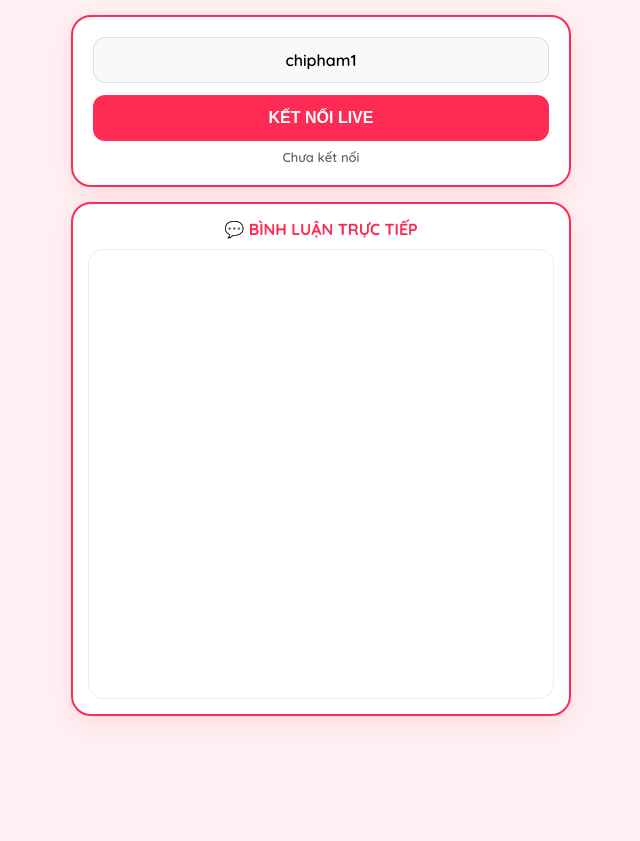
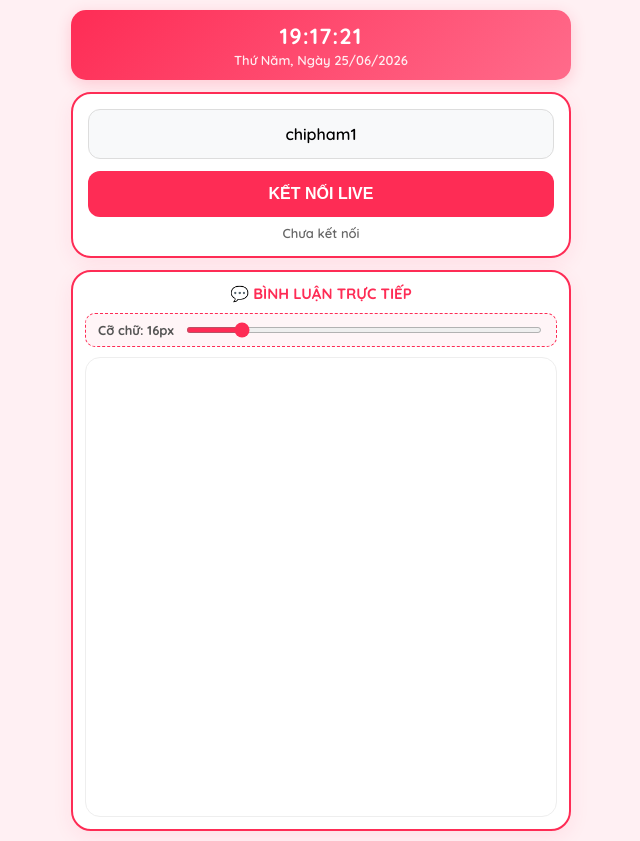
Before and after one commit to cmttiktok/doccmttam, a website: page index.html in a window 1280 px wide. Shown: the whole page, without its empty margins (319-959 px from the left). Before the commit the page ends 800 px from the top, so only its background shows below. Drawn offline with nearby package versions, Linux system fonts and the light colour scheme; no server answers.

Commit message:
Update index.html

```diff
--- a/index.html
+++ b/index.html
@@ -2,7 +2,7 @@
 <html lang="vi">
 <head>
     <meta charset="UTF-8">
-    <meta name="viewport" content="width=device-width, initial-scale=1.0">
+    <meta name="viewport" content="width=device-width, initial-scale=1.0, maximum-scale=1.0, user-scalable=no">
     <title>BÈO LIVE COMMENTS</title>
     <link href="https://fonts.googleapis.com/css2?family=Quicksand:wght@600;700&display=swap" rel="stylesheet">
     <script src="/socket.io/socket.io.js"></script>
@@ -16,41 +16,69 @@
         body {
             font-family: 'Quicksand', sans-serif;
             background: var(--bg);
-            margin: 0; padding: 15px;
+            margin: 0; padding: 10px;
             display: flex; flex-direction: column; align-items: center;
-            gap: 15px;
+            min-height: 100vh;
         }
-        .container { width: 100%; max-width: 500px; display: flex; flex-direction: column; gap: 15px; }
+        .container { width: 100%; max-width: 500px; display: flex; flex-direction: column; gap: 12px; }
+
+        /* Widget Đồng hồ mới */
+        .clock-card {
+            background: linear-gradient(135deg, var(--pink), #ff6b8b);
+            color: white; padding: 12px; border-radius: 15px;
+            text-align: center; box-shadow: 0 4px 15px rgba(254,44,85,0.2);
+        }
+        #digitalClock { font-size: 22px; font-weight: 700; letter-spacing: 1px; }
+        #digitalDate { font-size: 13px; opacity: 0.9; margin-top: 2px; }
+
         .card {
-            background: var(--panel); padding: 20px; border-radius: 20px;
-            border: 2px solid var(--pink); box-shadow: 0 8px 25px rgba(254,44,85,0.1);
+            background: var(--panel); padding: 15px; border-radius: 20px;
+            border: 2px solid var(--pink); box-shadow: 0 6px 20px rgba(254,44,85,0.08);
             text-align: center;
         }
-        input {
-            width: 100%; padding: 12px; border-radius: 12px;
+        input[type="text"] {
+            width: 100%; padding: 14px; border-radius: 12px;
             border: 1px solid #ddd; background: #f8f9fa;
             font-family: inherit; font-size: 16px; text-align: center; margin-bottom: 12px;
+            outline: none; transition: border 0.2s;
         }
+        input[type="text"]:focus { border-color: var(--pink); }
+
         button {
             width: 100%; padding: 14px; border: none; border-radius: 12px;
             background: var(--pink); color: white; font-weight: bold;
             font-size: 16px; cursor: pointer; transition: 0.2s;
+            -webkit-tap-highlight-color: transparent;
         }
-        button:hover { opacity: 0.9; transform: scale(0.98); }
-        .status-text { font-size: 13px; color: #666; margin-top: 8px; display: block; }
+        button:hover { opacity: 0.9; }
+        button:active { transform: scale(0.98); }
 
+        .status-text { font-size: 13px; color: #666; margin-top: 8px; display: block; font-weight: 600; }
+
+        /* Bộ điều khiển cỡ chữ */
+        .font-control {
+            display: flex; align-items: center; justify-content: space-between;
+            gap: 10px; margin-bottom: 10px; background: #fff5f7;
+            padding: 8px 12px; border-radius: 10px; border: 1px dashed var(--pink);
+        }
+        .font-control label { font-size: 13px; color: #555; font-weight: bold; white-space: nowrap; }
+        .font-control input[type="range"] {
+            flex: 1; accent-color: var(--pink); cursor: pointer; height: 6px;
+        }
+
+        /* Hộp chat tối ưu mobile */
         .chat-box {
-            width: 100%; height: 450px; background: #fff;
-            border-radius: 15px; border: 1px solid #eee;
-            padding: 15px; overflow-y: auto; text-align: left;
-            display: flex; flex-direction: column; gap: 10px;
+            width: 100%; height: calc(100vh - 340px); min-height: 350px; max-height: 550px;
+            background: #fff; border-radius: 15px; border: 1px solid #eee;
+            padding: 12px; overflow-y: auto; text-align: left;
+            display: flex; flex-direction: column; gap: 8px;
         }
-        .msg { font-size: 15px; line-height: 1.4; animation: fadeIn 0.3s ease; }
+        .msg { font-size: 16px; line-height: 1.4; animation: fadeIn 0.2s ease; word-break: break-word; }
         .user { color: var(--pink); font-weight: 700; margin-right: 5px; }
         .txt { color: #333; }
 
         @keyframes fadeIn {
-            from { opacity: 0; transform: translateY(5px); }
+            from { opacity: 0; transform: translateY(4px); }
             to { opacity: 1; transform: translateY(0); }
         }
     </style>
@@ -58,16 +86,25 @@
 <body>
 
     <div class="container">
-        <!-- Khu vực kết nối -->
+        <div class="clock-card">
+            <div id="digitalClock">00:00:00</div>
+            <div id="digitalDate">Thứ ..., Ngày --/--/----</div>
+        </div>
+
         <div class="card">
             <input type="text" id="username" value="chipham1" placeholder="Nhập tên tài khoản TikTok Live">
             <button id="btnConnect">KẾT NỐI LIVE</button>
             <span class="status-text" id="status">Chưa kết nối</span>
         </div>
 
-        <!-- Khu vực hiển thị bình luận -->
-        <div class="card" style="padding: 15px;">
-            <h3 style="margin: 0 0 10px 0; color: var(--pink); font-size: 16px;">💬 BÌNH LUẬN TRỰC TIẾP</h3>
+        <div class="card" style="padding: 12px;">
+            <h3 style="margin: 0 0 10px 0; color: var(--pink); font-size: 15px;">💬 BÌNH LUẬN TRỰC TIẾP</h3>
+
+            <div class="font-control">
+                <label for="fontSizeSlider">Cỡ chữ: <span id="fontSizeVal">16</span>px</label>
+                <input type="range" id="fontSizeSlider" min="14" max="28" value="16">
+            </div>
+
             <div class="chat-box" id="chatBox"></div>
         </div>
     </div>
@@ -79,10 +116,69 @@
         const statusText = document.getElementById('status');
         const chatBox = document.getElementById('chatBox');
 
-        btnConnect.onclick = () => {
+        // Các thành phần giao diện mới thêm
+        const fontSizeSlider = document.getElementById('fontSizeSlider');
+        const fontSizeVal = document.getElementById('fontSizeVal');
+        let currentFontSize = 16;
+        let wakeLock = null;
+
+        // 1. Logic Đồng hồ tự động cập nhật mỗi giây
+        function updateClock() {
+            const now = new Date();
+            const hours = String(now.getHours()).padStart(2, '0');
+            const minutes = String(now.getMinutes()).padStart(2, '0');
+            const seconds = String(now.getSeconds()).padStart(2, '0');
+            document.getElementById('digitalClock').innerText = `${hours}:${minutes}:${seconds}`;
+
+            const days = ['Chủ Nhật', 'Thứ Hai', 'Thứ Ba', 'Thứ Tư', 'Thứ Năm', 'Thứ Sáu', 'Thứ Bảy'];
+            const dayName = days[now.getDay()];
+            const day = String(now.getDate()).padStart(2, '0');
+            const month = String(now.getMonth() + 1).padStart(2, '0');
+            const year = now.getFullYear();
+            document.getElementById('digitalDate').innerText = `${dayName}, Ngày ${day}/${month}/${year}`;
+        }
+        setInterval(updateClock, 1000);
+        updateClock();
+
+        // 2. Logic Điều chỉnh kích thước chữ nhanh chóng
+        fontSizeSlider.oninput = (e) => {
+            currentFontSize = e.target.value;
+            fontSizeVal.innerText = currentFontSize;
+
+            // Áp dụng trực tiếp lên tất cả các dòng text hiện tại và tương lai trong chatBox
+            const messages = chatBox.getElementsByClassName('msg');
+            for(let msg of messages) {
+                msg.style.fontSize = currentFontSize + 'px';
+            }
+        };
+
+        // 3. Logic Giữ màn hình luôn sáng (Wake Lock)
+        async function requestWakeLock() {
+            if ('wakeLock' in navigator) {
+                try {
+                    wakeLock = await navigator.wakeLock.request('screen');
+                    console.log('Màn hình đang được giữ sáng chủ động...');
+                } catch (err) {
+                    console.warn(`Không thể kích hoạt giữ sáng: ${err.message}`);
+                }
+            }
+        }
+
+        // Tự động yêu cầu lại quyền giữ sáng khi quay lại tab (nếu bị mất focus)
+        document.addEventListener('visibilitychange', async () => {
+            if (wakeLock !== null && document.visibilityState === 'visible') {
+                await requestWakeLock();
+            }
+        });
+
+        // 4. Logic Xử lý sự kiện chính (Giữ nguyên gốc)
+        btnConnect.onclick = async () => {
             const user = usernameInput.value.trim();
             if(!user) return alert('Vui lòng nhập ID!');
             socket.emit('set-username', user);
+
+            // Kích hoạt giữ sáng ngay khi người dùng nhấn tương tác kết nối live
+            await requestWakeLock();
         };
 
         socket.on('status', (msg) => {
@@ -92,6 +188,8 @@
         socket.on('comment-data', (data) => {
             const msgDiv = document.createElement('div');
             msgDiv.className = 'msg';
+            // Áp dụng ngay kích thước chữ hiện tại đang được chọn trên thanh trượt
+            msgDiv.style.fontSize = currentFontSize + 'px';
             msgDiv.innerHTML = `<span class="user">${data.user}:</span><span class="txt">${data.comment}</span>`;
             chatBox.appendChild(msgDiv);
 
```
